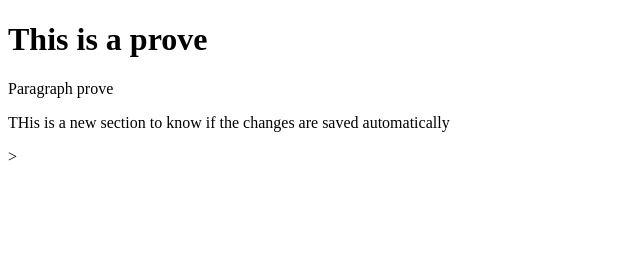
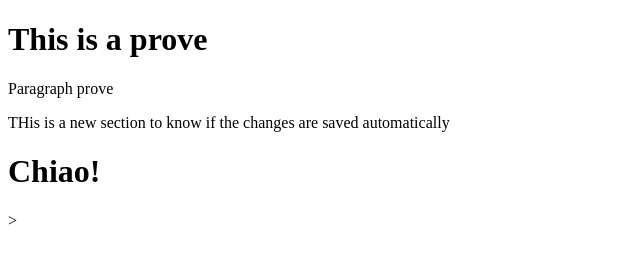
Before and after one commit to nahuelmol/page-html, a plain HTML site: page index.html in a window 1280 px wide. Shown: the whole page, without its empty margins (0-640 px from the left). Drawn offline with Linux system fonts and the light colour scheme.

Commit message:
Update index.html

```diff
--- a/index.html
+++ b/index.html
@@ -7,5 +7,6 @@
 	<h1>This is a prove</h1>
 	<p>Paragraph prove</p>
 	<p>THis is a new section to know if the changes are saved automatically</p>
+	<h1>Chiao!</h1>
 </body>
 </html>>
```
